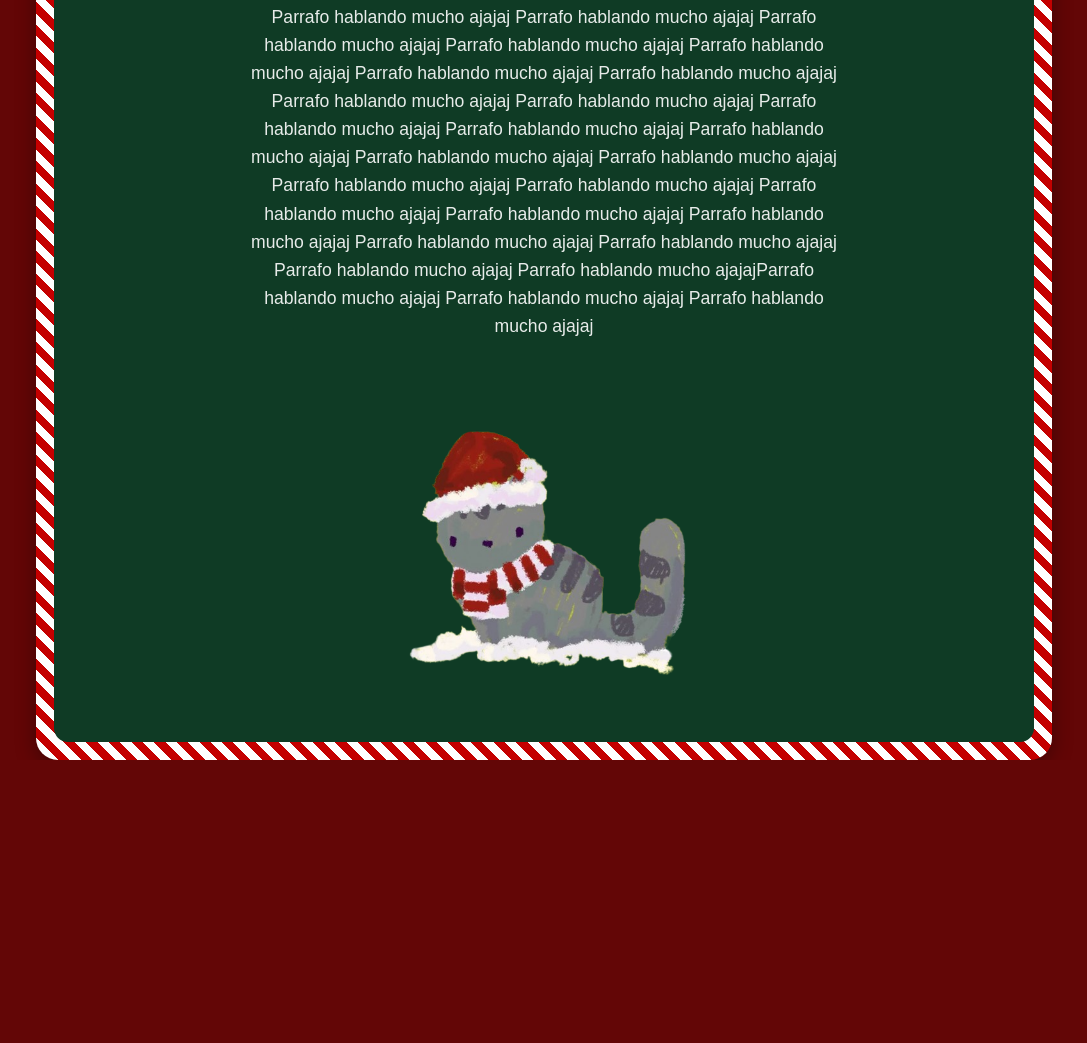
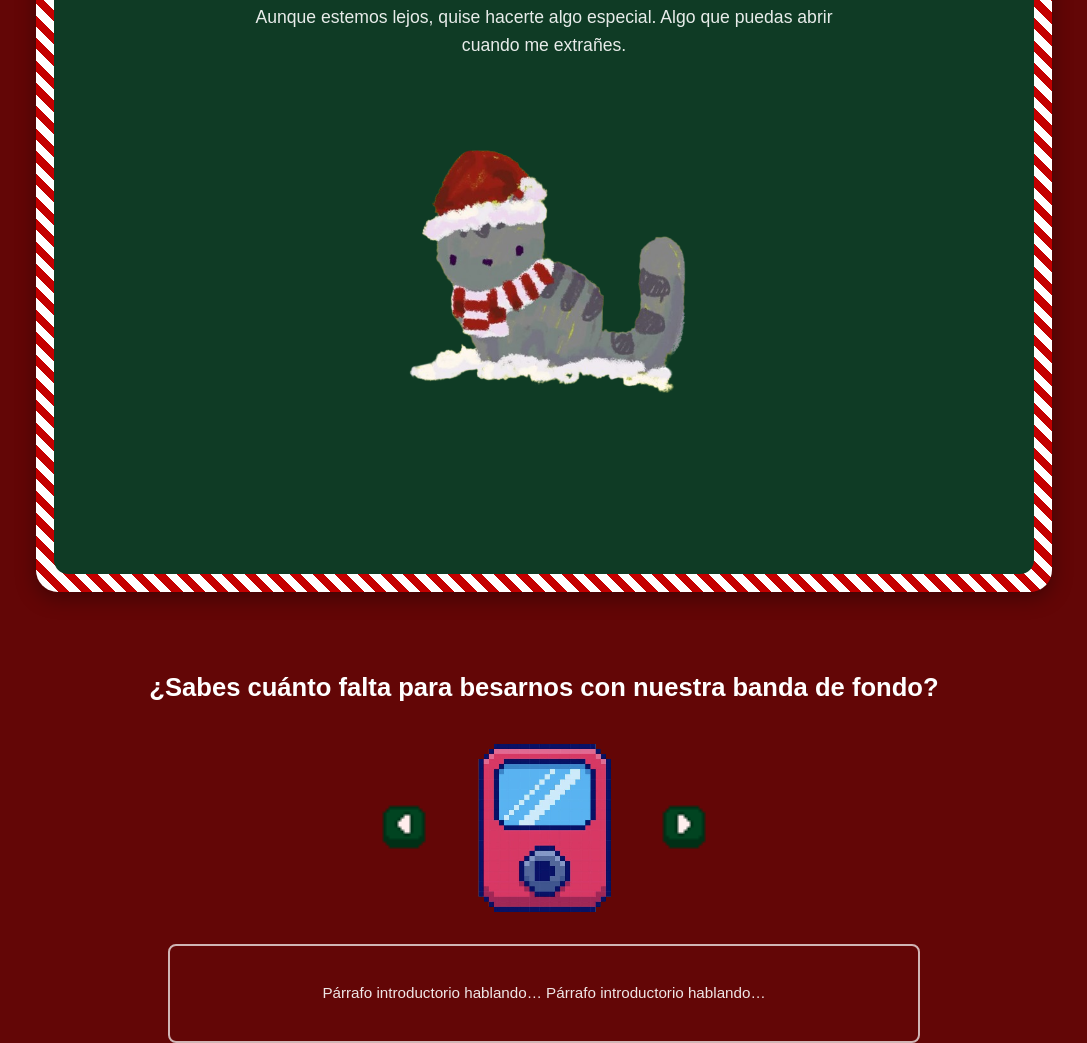
Before and after one commit to Vglmz/Xmas_Ela, a plain HTML site: page index.html in a window 1280 px wide. Shown: the part 174-1217 px from the top of the page, without its empty margins (96-1183 px from the left). Before the commit the page ends 934 px from the top, so only its background shows below. Drawn offline with Linux system fonts and the light colour scheme.

Commit message:
Borrador inicial mp3 player

```diff
--- a/index.html
+++ b/index.html
@@ -8,26 +8,43 @@
 </head>
 <body>
 
-  <div class="frame">
-    <div class="content">
-      <h1>Feliz Navidad ❤️</h1>
+  <div class="page">
 
-      <p>
-        Parrafo hablando mucho ajajaj Parrafo hablando mucho ajajaj
-        Parrafo hablando mucho ajajaj Parrafo hablando mucho ajajaj
-        Parrafo hablando mucho ajajaj Parrafo hablando mucho ajajaj Parrafo hablando mucho ajajaj
-        Parrafo hablando mucho ajajaj Parrafo hablando mucho ajajaj  Parrafo hablando mucho ajajaj
-        Parrafo hablando mucho ajajaj Parrafo hablando mucho ajajaj Parrafo hablando mucho ajajaj
-        Parrafo hablando mucho ajajaj Parrafo hablando mucho ajajaj Parrafo hablando mucho ajajaj
-        Parrafo hablando mucho ajajaj Parrafo hablando mucho ajajaj Parrafo hablando mucho ajajaj
-        Parrafo hablando mucho ajajaj Parrafo hablando mucho ajajaj Parrafo hablando mucho ajajaj
-        Parrafo hablando mucho ajajajParrafo hablando mucho ajajaj Parrafo hablando mucho ajajaj
-        Parrafo hablando mucho ajajaj
-      </p>
+    <div class="frame">
+      <div class="content">
+        <h1>Feliz Navidad ❤️</h1>
+        <p>
+          Aunque estemos lejos, quise hacerte algo especial.
+          Algo que puedas abrir cuando me extrañes.
+        </p>
+        <img src="Assets/cebo-navidad.png" alt="Nosotros">
+      </div>
+    </div>
 
-      <img src="Assets/cebo-navidad.png" alt="Nosotros">
-    </div>
+    <section class="gallery-section">
+      <h2>¿Sabes cuánto falta para besarnos con nuestra banda de fondo?</h2>
+
+      <div class="carousel">
+        <button class="nav-btn">
+          <img src="Assets/boton-izq.png" alt="Anterior">
+        </button>
+
+        <img class="main-image" src="Assets/mp3.png" alt="Imagen principal">
+
+        <button class="nav-btn">
+          <img src="Assets/boton-der.png" alt="Siguiente">
+        </button>
+      </div>
+
+      <div class="text-box">
+        <p>
+          Párrafo introductorio hablando… Párrafo introductorio hablando…
+        </p>
+      </div>
+    </section>
+
   </div>
 
 </body>
+
 </html>
--- a/style.css
+++ b/style.css
@@ -66,3 +66,71 @@ body {
   box-shadow: none;       /* 🔹 sin sombra */
   margin-top: 10px;
 }
+
+/* ===================== */
+/* SECCIÓN INFERIOR */
+/* ===================== */
+
+.gallery-section {
+  width: 100%;
+  margin-top: 60px;
+  display: flex;
+  flex-direction: column;
+  align-items: center;
+  color: #fff;
+}
+
+/* Título mediano */
+.gallery-section h2 {
+  font-size: 1.6rem;
+  margin-bottom: 40px;
+  text-align: center;
+  max-width: 800px;
+}
+
+/* Carrusel */
+.carousel {
+  display: flex;
+  align-items: center;
+  gap: 40px;
+  margin-bottom: 30px;
+}
+
+/* Botones laterales */
+.nav-btn {
+  background: none;
+  border: none;
+  cursor: pointer;
+}
+
+.nav-btn img {
+  width: 48px;
+  height: 48px;
+  transition: transform 0.2s ease;
+}
+
+.nav-btn img:hover {
+  transform: scale(1.1);
+}
+
+/* Imagen principal */
+.main-image {
+  width: 140px;
+  height: auto;
+  image-rendering: pixelated; /* clave para look retro */
+}
+
+/* Recuadro de texto */
+.text-box {
+  width: 700px;
+  border: 2px solid rgba(255,255,255,0.7);
+  border-radius: 8px;
+  padding: 20px 24px;
+  text-align: center;
+}
+
+.text-box p {
+  font-size: 0.95rem;
+  line-height: 1.6;
+  opacity: 0.9;
+}
```
Also changed, not shown: Assets/boton-der.png (renamed from Assets/play-button.png), Assets/boton-izq.png (added).
